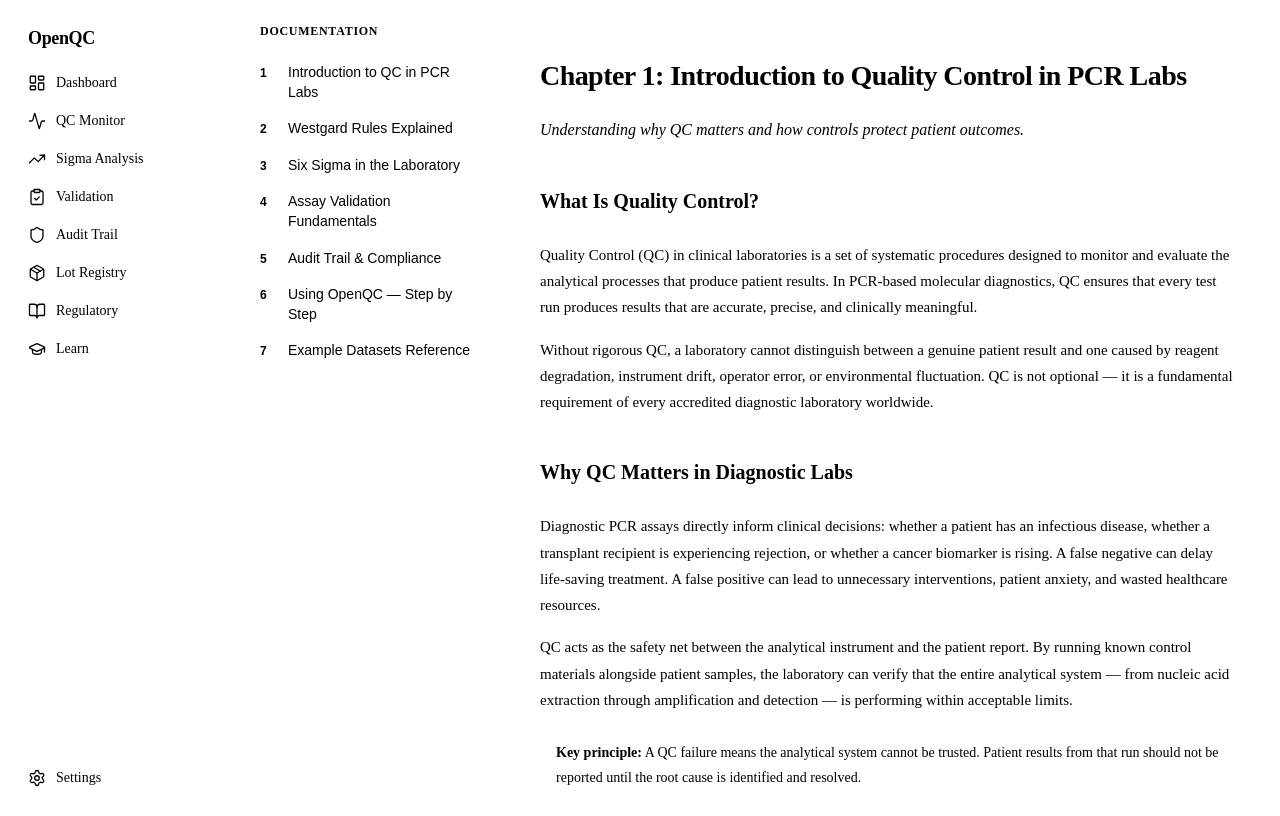
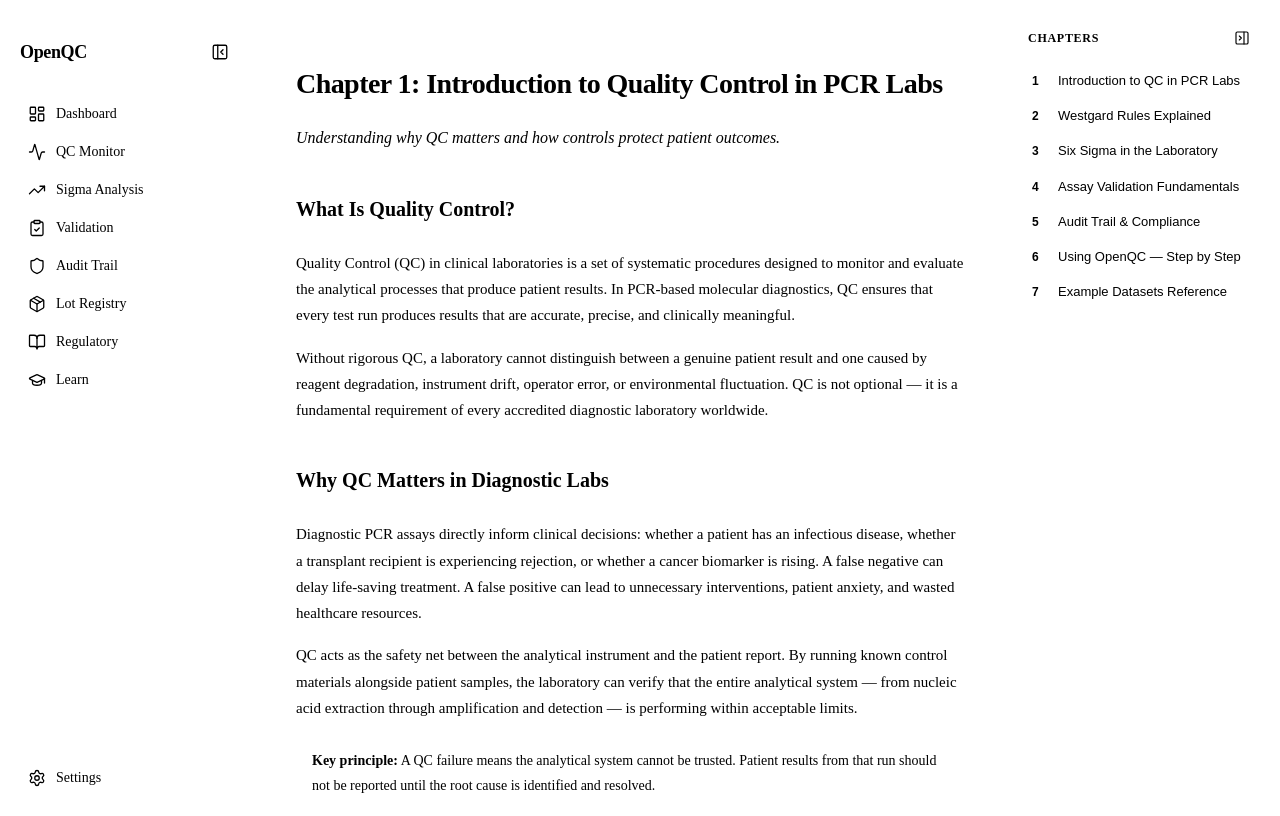
Before and after one commit to ashuein/OpenQC, a Vue app in the folder frontend/: page /learn in a window 1280 px wide. Built offline with nearby package versions, Linux system fonts and the light colour scheme; the HTML template or start-up script is replaced by a standard one.

Commit message:
Rework layout: chapter index moved to right side (collapsible), main sidebar collapsible, wider content area

```diff
--- a/frontend/src/App.vue
+++ b/frontend/src/App.vue
@@ -1,6 +1,6 @@
 <script setup>
 import { useRoute } from 'vue-router'
-import { computed } from 'vue'
+import { ref, computed, provide } from 'vue'
 import {
   LayoutDashboard,
   Activity,
@@ -11,9 +11,14 @@ import {
   BookOpen,
   GraduationCap,
   Settings,
+  PanelLeftClose,
+  PanelLeftOpen,
 } from 'lucide-vue-next'
 
 const route = useRoute()
+
+const sidebarCollapsed = ref(false)
+provide('sidebarCollapsed', sidebarCollapsed)
 
 const navItems = [
   { to: '/', name: 'Dashboard', icon: LayoutDashboard },
@@ -34,13 +39,21 @@ function isActive(item) {
   if (item.to === '/') return route.path === '/'
   return route.path.startsWith(item.to)
 }
+
+function toggleSidebar() {
+  sidebarCollapsed.value = !sidebarCollapsed.value
+}
 </script>
 
 <template>
   <div class="app-shell">
-    <aside class="sidebar">
+    <aside class="sidebar" :class="{ 'sidebar--collapsed': sidebarCollapsed }">
       <div class="sidebar-header">
-        <span class="logo-text">OpenQC</span>
+        <span v-if="!sidebarCollapsed" class="logo-text">OpenQC</span>
+        <button class="sidebar-toggle" @click="toggleSidebar" :title="sidebarCollapsed ? 'Expand sidebar' : 'Collapse sidebar'">
+          <PanelLeftOpen v-if="sidebarCollapsed" :size="18" :stroke-width="1.75" />
+          <PanelLeftClose v-else :size="18" :stroke-width="1.75" />
+        </button>
       </div>
       <nav class="sidebar-nav">
         <router-link
@@ -49,9 +62,10 @@ function isActive(item) {
           :to="item.to"
           class="nav-link"
           :class="{ 'nav-link--active': isActive(item) }"
+          :title="sidebarCollapsed ? item.name : undefined"
         >
           <component :is="item.icon" :size="18" :stroke-width="1.75" />
-          <span>{{ item.name }}</span>
+          <span v-if="!sidebarCollapsed">{{ item.name }}</span>
         </router-link>
       </nav>
       <div class="sidebar-bottom">
@@ -62,9 +76,10 @@ function isActive(item) {
             :to="item.to"
             class="nav-link"
             :class="{ 'nav-link--active': isActive(item) }"
+            :title="sidebarCollapsed ? item.name : undefined"
           >
             <component :is="item.icon" :size="18" :stroke-width="1.75" />
-            <span>{{ item.name }}</span>
+            <span v-if="!sidebarCollapsed">{{ item.name }}</span>
           </router-link>
         </nav>
       </div>
@@ -89,10 +104,25 @@ function isActive(item) {
   display: flex;
   flex-direction: column;
   border-right: 1px solid var(--border-subtle);
+  transition: width 0.2s ease;
+}
+
+.sidebar--collapsed {
+  width: 56px;
 }
 
 .sidebar-header {
-  padding: 20px 20px 16px;
+  padding: 16px 12px;
+  display: flex;
+  align-items: center;
+  justify-content: space-between;
+  gap: 8px;
+  min-height: 56px;
+}
+
+.sidebar--collapsed .sidebar-header {
+  justify-content: center;
+  padding: 16px 8px;
 }
 
 .logo-text {
@@ -100,6 +130,27 @@ function isActive(item) {
   font-weight: 600;
   color: var(--text-primary);
   letter-spacing: -0.02em;
+  white-space: nowrap;
+}
+
+.sidebar-toggle {
+  display: flex;
+  align-items: center;
+  justify-content: center;
+  width: 32px;
+  height: 32px;
+  border: none;
+  background: none;
+  color: var(--text-muted);
+  cursor: pointer;
+  border-radius: 6px;
+  flex-shrink: 0;
+  transition: color 0.15s, background-color 0.15s;
+}
+
+.sidebar-toggle:hover {
+  color: var(--text-secondary);
+  background-color: var(--bg-surface-2);
 }
 
 .sidebar-nav {
@@ -107,6 +158,10 @@ function isActive(item) {
   flex-direction: column;
   gap: 2px;
   padding: 0 8px;
+}
+
+.sidebar--collapsed .sidebar-nav {
+  padding: 0 6px;
 }
 
 .sidebar-bottom {
@@ -127,6 +182,14 @@ function isActive(item) {
   font-size: 14px;
   font-weight: 450;
   transition: color 0.15s ease, background-color 0.15s ease;
+  white-space: nowrap;
+  overflow: hidden;
+}
+
+.sidebar--collapsed .nav-link {
+  justify-content: center;
+  padding: 9px;
+  gap: 0;
 }
 
 .nav-link:hover {
--- a/frontend/src/views/LearnView.vue
+++ b/frontend/src/views/LearnView.vue
@@ -1,6 +1,7 @@
 <script setup>
-import { ref, watch } from 'vue'
+import { ref, watch, inject } from 'vue'
 import { useRoute, useRouter } from 'vue-router'
+import { PanelRightClose, PanelRightOpen } from 'lucide-vue-next'
 
 import ChapterIntro from '@/components/learn/ChapterIntro.vue'
 import ChapterWestgard from '@/components/learn/ChapterWestgard.vue'
@@ -24,6 +25,7 @@ const chapters = [
 ]
 
 const activeChapter = ref(route.query.chapter || 'intro')
+const tocCollapsed = ref(false)
 
 watch(() => route.query.chapter, (val) => {
   if (val) activeChapter.value = val
@@ -52,26 +54,15 @@ function navigateChapter(direction) {
 function getCurrentIndex() {
   return chapters.findIndex(c => c.id === activeChapter.value)
 }
+
+function toggleToc() {
+  tocCollapsed.value = !tocCollapsed.value
+}
 </script>
 
 <template>
   <div class="learn-layout">
-    <aside class="learn-sidebar">
-      <div class="learn-sidebar__title">Documentation</div>
-      <nav class="learn-sidebar__nav">
-        <button
-          v-for="chapter in chapters"
-          :key="chapter.id"
-          class="learn-sidebar__item"
-          :class="{ 'learn-sidebar__item--active': activeChapter === chapter.id }"
-          @click="selectChapter(chapter.id)"
-        >
-          <span class="learn-sidebar__number">{{ chapter.number }}</span>
-          <span class="learn-sidebar__label">{{ chapter.title }}</span>
-        </button>
-      </nav>
-    </aside>
-    <main class="learn-main">
+    <main class="learn-main" ref="mainRef">
       <component :is="getActiveComponent()" />
       <div class="learn-nav-footer">
         <button
@@ -93,6 +84,39 @@ function getCurrentIndex() {
         </button>
       </div>
     </main>
+    <aside class="learn-toc" :class="{ 'learn-toc--collapsed': tocCollapsed }">
+      <div class="learn-toc__header">
+        <span v-if="!tocCollapsed" class="learn-toc__title">Chapters</span>
+        <button class="learn-toc__toggle" @click="toggleToc" :title="tocCollapsed ? 'Show chapters' : 'Hide chapters'">
+          <PanelRightOpen v-if="tocCollapsed" :size="16" :stroke-width="1.75" />
+          <PanelRightClose v-else :size="16" :stroke-width="1.75" />
+        </button>
+      </div>
+      <nav v-if="!tocCollapsed" class="learn-toc__nav">
+        <button
+          v-for="chapter in chapters"
+          :key="chapter.id"
+          class="learn-toc__item"
+          :class="{ 'learn-toc__item--active': activeChapter === chapter.id }"
+          @click="selectChapter(chapter.id)"
+        >
+          <span class="learn-toc__number">{{ chapter.number }}</span>
+          <span class="learn-toc__label">{{ chapter.title }}</span>
+        </button>
+      </nav>
+      <nav v-else class="learn-toc__nav">
+        <button
+          v-for="chapter in chapters"
+          :key="chapter.id"
+          class="learn-toc__item learn-toc__item--icon"
+          :class="{ 'learn-toc__item--active': activeChapter === chapter.id }"
+          :title="chapter.title"
+          @click="selectChapter(chapter.id)"
+        >
+          <span class="learn-toc__number">{{ chapter.number }}</span>
+        </button>
+      </nav>
+    </aside>
   </div>
 </template>
 
@@ -102,85 +126,9 @@ function getCurrentIndex() {
   height: 100vh;
   height: 100dvh;
   overflow: hidden;
-  /* Prevent parent .content from scrolling — Learn manages its own scroll */
-  position: fixed;
-  top: 0;
-  right: 0;
-  bottom: 0;
-  left: 240px; /* width of the app sidebar */
-  z-index: 1;
-  background: var(--bg-app);
 }
 
-/* Sidebar */
-.learn-sidebar {
-  width: 260px;
-  flex-shrink: 0;
-  background: var(--bg-surface);
-  border-right: 1px solid var(--border-subtle);
-  padding: 24px 0;
-  overflow-y: auto;
-}
-
-.learn-sidebar__title {
-  font-size: 12px;
-  font-weight: 600;
-  text-transform: uppercase;
-  letter-spacing: 0.06em;
-  color: var(--text-muted);
-  padding: 0 20px;
-  margin-bottom: 16px;
-}
-
-.learn-sidebar__nav {
-  display: flex;
-  flex-direction: column;
-  gap: 1px;
-}
-
-.learn-sidebar__item {
-  display: flex;
-  align-items: baseline;
-  gap: 10px;
-  padding: 8px 20px;
-  cursor: pointer;
-  font-size: 14px;
-  color: var(--text-muted);
-  transition: color 0.15s, background-color 0.15s;
-  border: none;
-  background: none;
-  width: 100%;
-  text-align: left;
-  line-height: 1.4;
-}
-
-.learn-sidebar__item:hover {
-  color: var(--text-secondary);
-  background: var(--bg-surface-2);
-}
-
-.learn-sidebar__item--active {
-  color: var(--text-primary);
-  background: var(--bg-highlight);
-}
-
-.learn-sidebar__number {
-  font-size: 12px;
-  font-weight: 600;
-  color: var(--text-muted);
-  min-width: 18px;
-  flex-shrink: 0;
-}
-
-.learn-sidebar__item--active .learn-sidebar__number {
-  color: var(--text-secondary);
-}
-
-.learn-sidebar__label {
-  flex: 1;
-}
-
-/* Main content area */
+/* Main content — scrollable, takes remaining space */
 .learn-main {
   flex: 1;
   min-width: 0;
@@ -189,14 +137,131 @@ function getCurrentIndex() {
   flex-direction: column;
 }
 
+/* Right-side table of contents */
+.learn-toc {
+  width: 260px;
+  flex-shrink: 0;
+  background: var(--bg-surface);
+  border-left: 1px solid var(--border-subtle);
+  display: flex;
+  flex-direction: column;
+  overflow-y: auto;
+  transition: width 0.2s ease;
+}
+
+.learn-toc--collapsed {
+  width: 48px;
+}
+
+.learn-toc__header {
+  display: flex;
+  align-items: center;
+  justify-content: space-between;
+  padding: 16px 16px 12px;
+  gap: 8px;
+}
+
+.learn-toc--collapsed .learn-toc__header {
+  justify-content: center;
+  padding: 16px 8px 12px;
+}
+
+.learn-toc__title {
+  font-size: 12px;
+  font-weight: 600;
+  text-transform: uppercase;
+  letter-spacing: 0.06em;
+  color: var(--text-muted);
+  white-space: nowrap;
+}
+
+.learn-toc__toggle {
+  display: flex;
+  align-items: center;
+  justify-content: center;
+  width: 28px;
+  height: 28px;
+  border: none;
+  background: none;
+  color: var(--text-muted);
+  cursor: pointer;
+  border-radius: 6px;
+  flex-shrink: 0;
+  transition: color 0.15s, background-color 0.15s;
+}
+
+.learn-toc__toggle:hover {
+  color: var(--text-secondary);
+  background-color: var(--bg-surface-2);
+}
+
+.learn-toc__nav {
+  display: flex;
+  flex-direction: column;
+  gap: 1px;
+  padding: 0 8px;
+}
+
+.learn-toc--collapsed .learn-toc__nav {
+  padding: 0 6px;
+}
+
+.learn-toc__item {
+  display: flex;
+  align-items: baseline;
+  gap: 10px;
+  padding: 8px 12px;
+  cursor: pointer;
+  font-size: 13px;
+  color: var(--text-muted);
+  transition: color 0.15s, background-color 0.15s;
+  border: none;
+  background: none;
+  width: 100%;
+  text-align: left;
+  line-height: 1.4;
+  border-radius: 6px;
+}
+
+.learn-toc__item--icon {
+  justify-content: center;
+  padding: 8px;
+  gap: 0;
+}
+
+.learn-toc__item:hover {
+  color: var(--text-secondary);
+  background: var(--bg-surface-2);
+}
+
+.learn-toc__item--active {
+  color: var(--text-primary);
+  background: var(--bg-highlight);
+}
+
+.learn-toc__number {
+  font-size: 12px;
+  font-weight: 600;
+  color: var(--text-muted);
+  min-width: 16px;
+  flex-shrink: 0;
+}
+
+.learn-toc__item--active .learn-toc__number {
+  color: var(--text-secondary);
+}
+
+.learn-toc__label {
+  flex: 1;
+}
+
 /* Chapter navigation footer */
 .learn-nav-footer {
   display: flex;
   justify-content: space-between;
   align-items: stretch;
   gap: 16px;
-  padding: 24px 40px 48px;
-  max-width: 860px;
+  padding: 24px 48px 48px;
   width: 100%;
   border-top: 1px solid var(--border-subtle);
   margin-top: auto;
@@ -212,7 +277,7 @@ function getCurrentIndex() {
   background: var(--bg-surface);
   cursor: pointer;
   transition: border-color 0.15s, background-color 0.15s;
-  max-width: 280px;
+  max-width: 320px;
 }
 
 .learn-nav-btn:hover {
@@ -248,8 +313,8 @@ function getCurrentIndex() {
 <style>
 /* Book-like content styling — unscoped so chapter components inherit */
 .learn-content {
-  max-width: 780px;
-  padding: 32px 40px 80px;
+  max-width: 960px;
+  padding: 32px 48px 80px;
   line-height: 1.75;
   color: var(--text-primary);
 }
```
